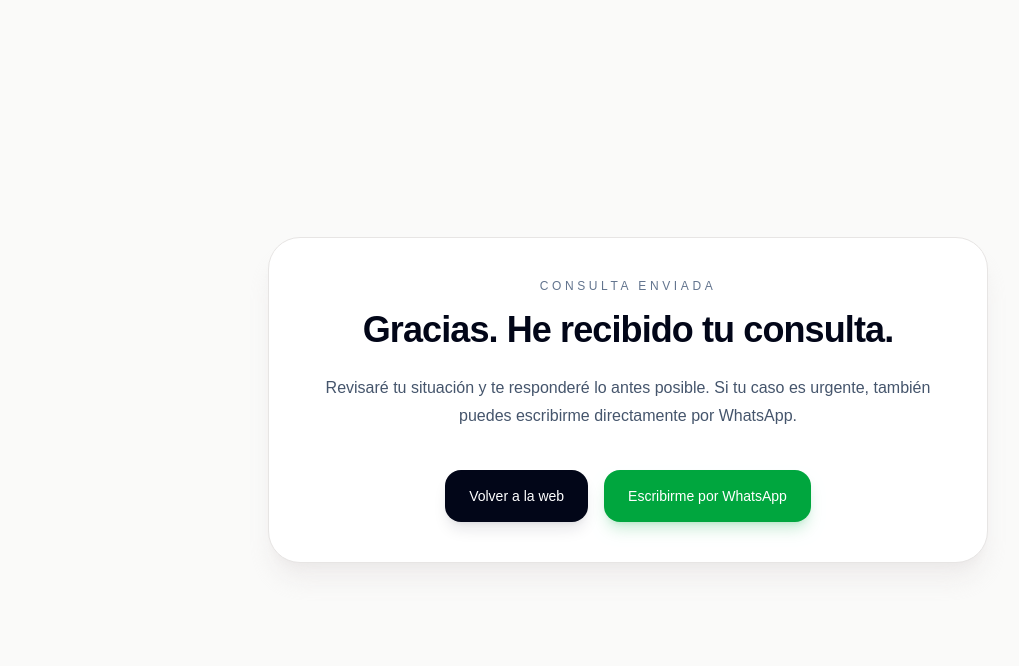
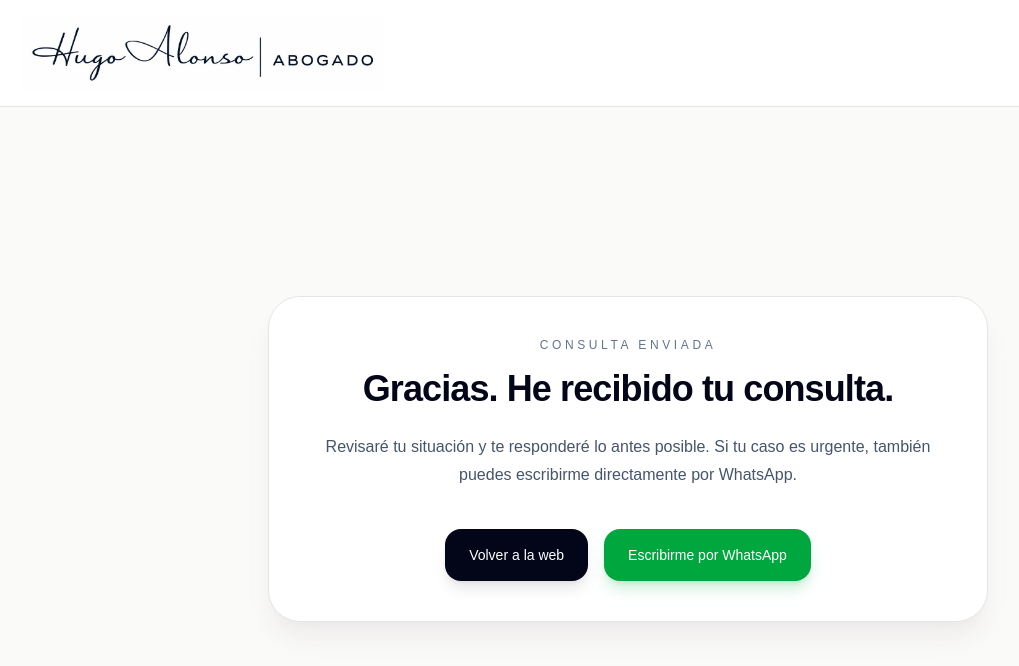
Before and after one commit to HugoAG73/hugo-alonso-web, a Next.js app: page /gracias in a window 1280 px wide. Shown: the top 666 px of the page, without its empty margins (12-1031 px from the left). Built offline with nearby package versions, Linux system fonts and the light colour scheme.

Commit message:
Logo pantalla gracias

```diff
--- a/app/gracias/page.tsx
+++ b/app/gracias/page.tsx
@@ -1,7 +1,24 @@
+import Image from "next/image";
+
 export default function GraciasPage() {
   return (
     <main className="min-h-screen bg-stone-50 text-slate-900">
-      <section className="mx-auto flex min-h-screen max-w-3xl items-center justify-center px-6 py-20">
+      <header className="border-b border-stone-200 bg-white">
+        <div className="mx-auto flex max-w-7xl items-center justify-between px-6 py-4 lg:px-8">
+          <a href="/" aria-label="Volver a la página principal">
+            <Image
+              src="/logo-header-cropped.png"
+              alt="Hugo Alonso Abogado"
+              width={1180}
+              height={240}
+              priority
+              className="h-[64px] w-auto md:h-[74px]"
+            />
+          </a>
+        </div>
+      </header>
+
+      <section className="mx-auto flex min-h-[calc(100vh-97px)] max-w-3xl items-center justify-center px-6 py-20">
         <div className="w-full rounded-[2rem] border border-stone-200 bg-white p-10 text-center shadow-xl shadow-stone-200/60">
           <div className="text-xs uppercase tracking-[0.3em] text-slate-500">
             Consulta enviada
```
